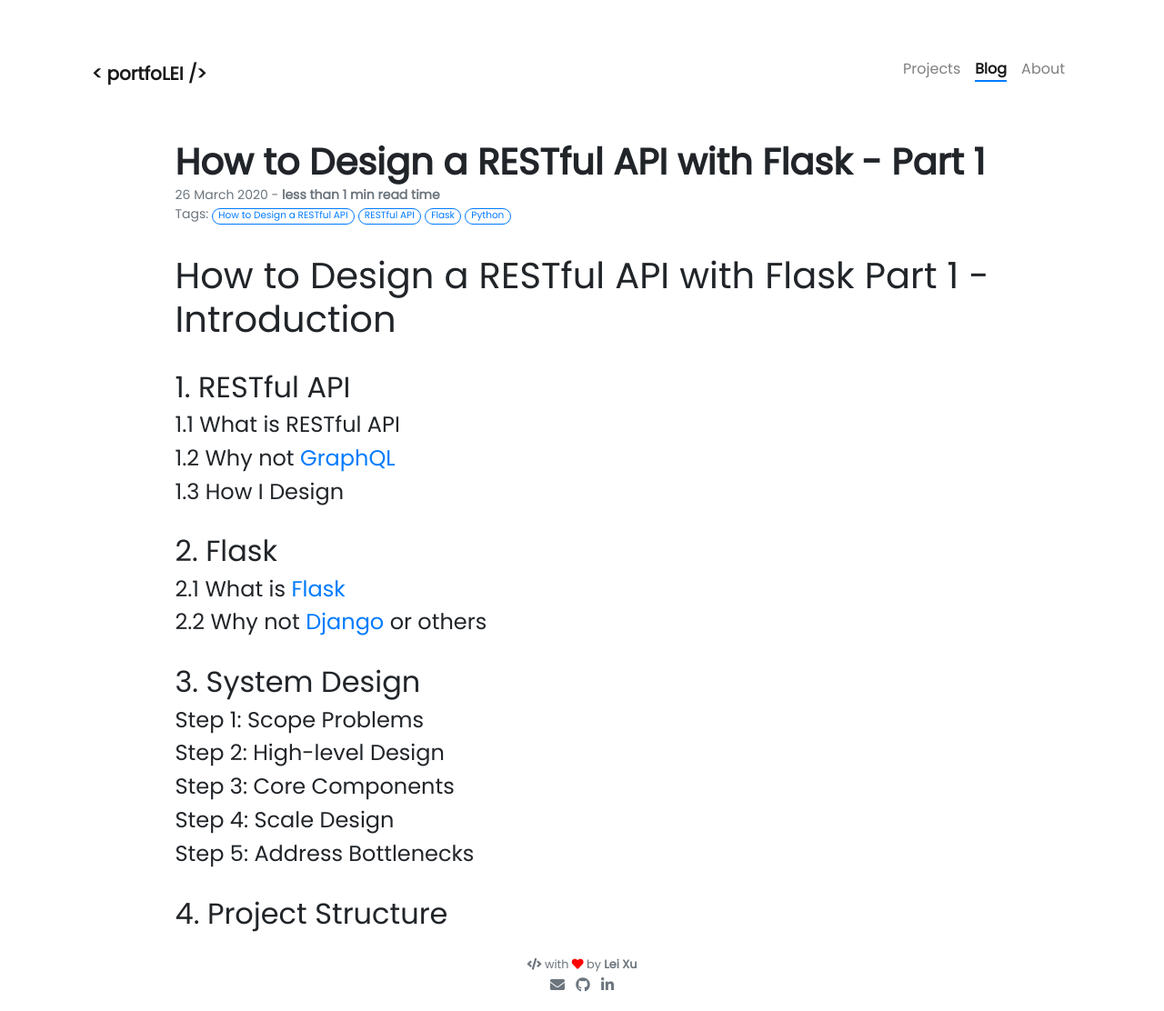
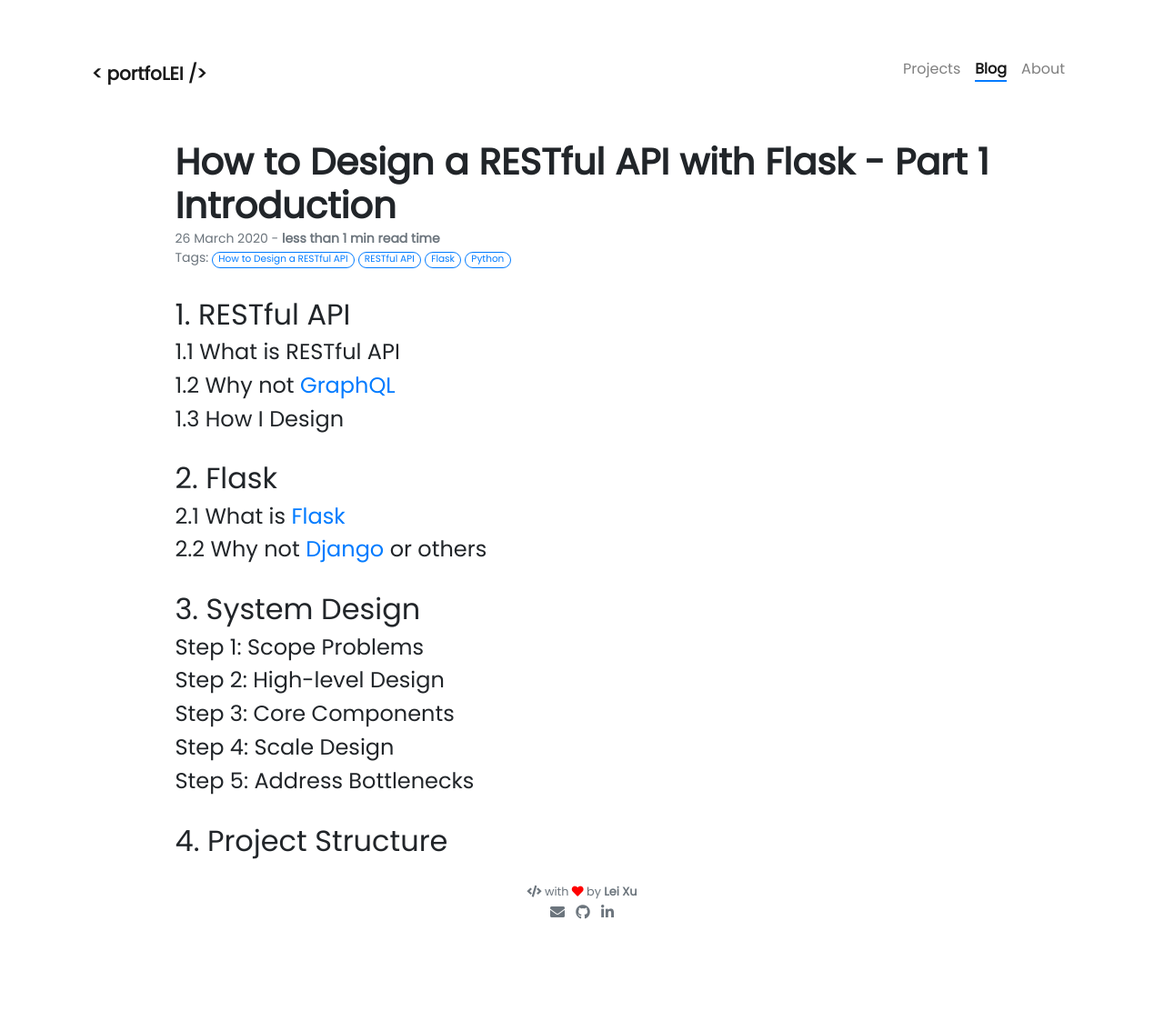
Before and after one commit to Lei-Xu/Lei-Xu.github.io, a Jekyll site: the page built from _posts/2020-03-26-how-to-design-restful-api-p1.md, in a window 1280 px wide. Shown: the whole page at 91% size. Built offline with Jekyll 4.4.1, drawn with Linux system fonts in a browser that asks for light colours; nearby versions of some CDN libraries; our own code applies the rules of GitHub Pages for plain Markdown files; after the commit the page ends 1032 px from its top, so only the background shows below that.

Commit message:
no message

```diff
--- a/_posts/2020-03-26-how-to-design-restful-api-p1.md
+++ b/_posts/2020-03-26-how-to-design-restful-api-p1.md
@@ -1,12 +1,11 @@
 ---
-title: How to Design a RESTful API with Flask - Part 1
+title: How to Design a RESTful API with Flask - Part 1 Introduction
 tags: [How to Design a RESTful API, RESTful API, Flask, Python]
 style: fill
 color: secondary
 description: In the series, I will talk about how I design and develop RESTful APIs with Flask, which is a part of my first project at [BrainFinance](https://icash.ca).
 ---
 
-# How to Design a RESTful API with Flask Part 1 - Introduction
 
 ## 1. RESTful API
 
```
Also changed, not shown: _posts/2020-04-01-Simple but Stunning Covid-19 Risk Evaluation Dashboard.md (+0 -1 lines).
